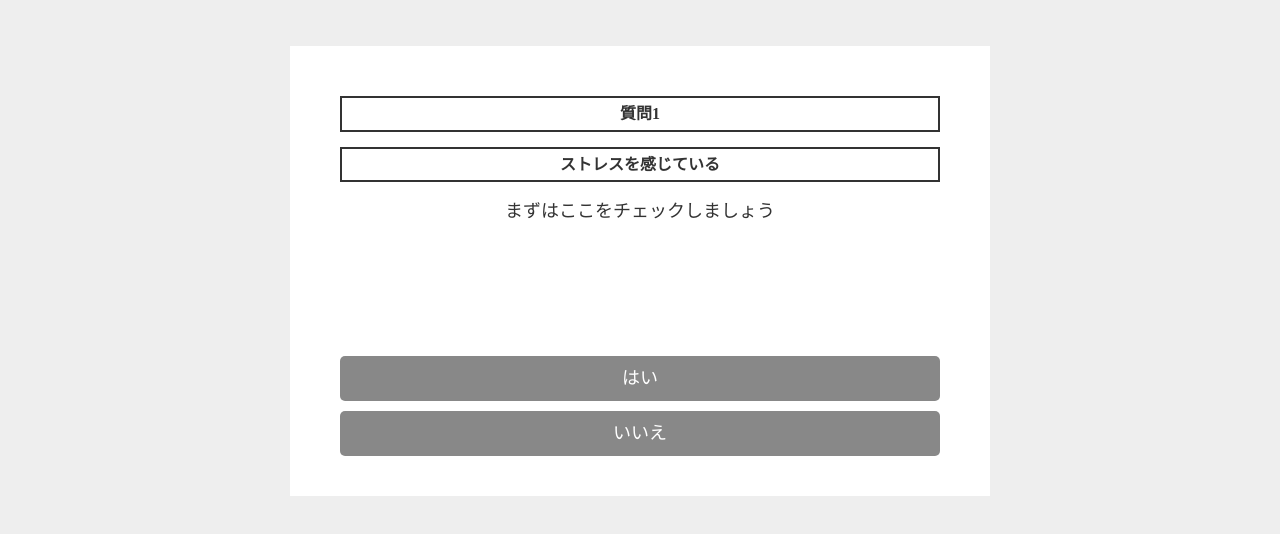
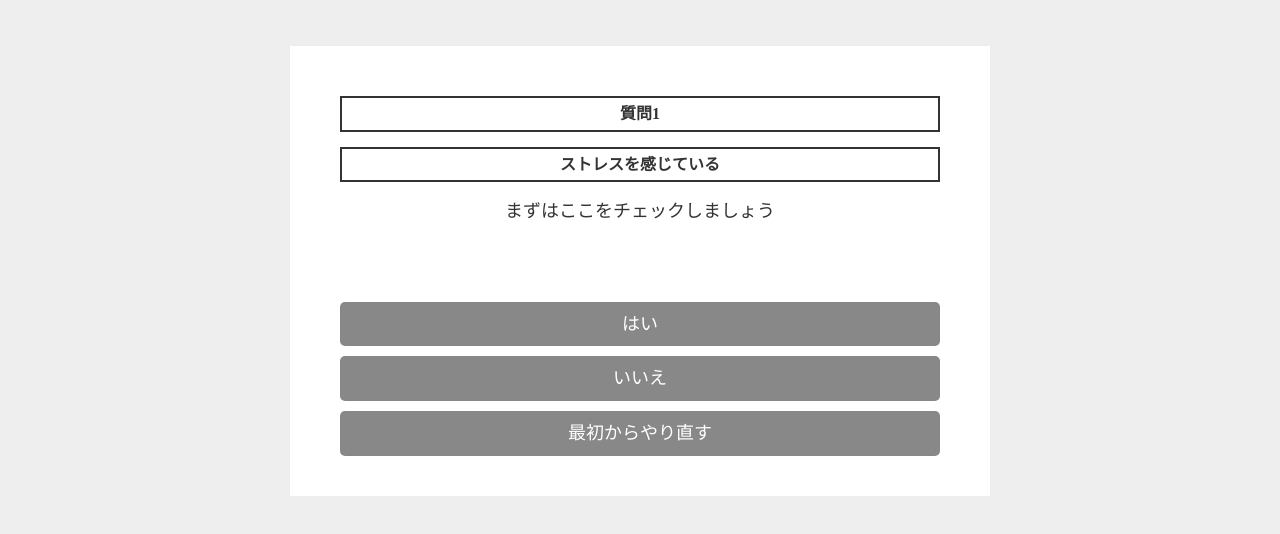
Before and after one commit to maeda-kiminori/personal-chart-test, a plain HTML site: page index.html in a window 1280 px wide. Shown: the part 72-606 px from the top of the page. Drawn offline with Linux system fonts and the light colour scheme.

Commit message:
html is changed

```diff
--- a/index.html
+++ b/index.html
@@ -18,6 +18,7 @@
     <ul id="answer">
       <li id="yes">はい</li>
       <li id="no">いいえ</li>
+      <li id="restart">最初からやり直す</li>
     </ul>
   </div>
   <!-- 直った -->
```
